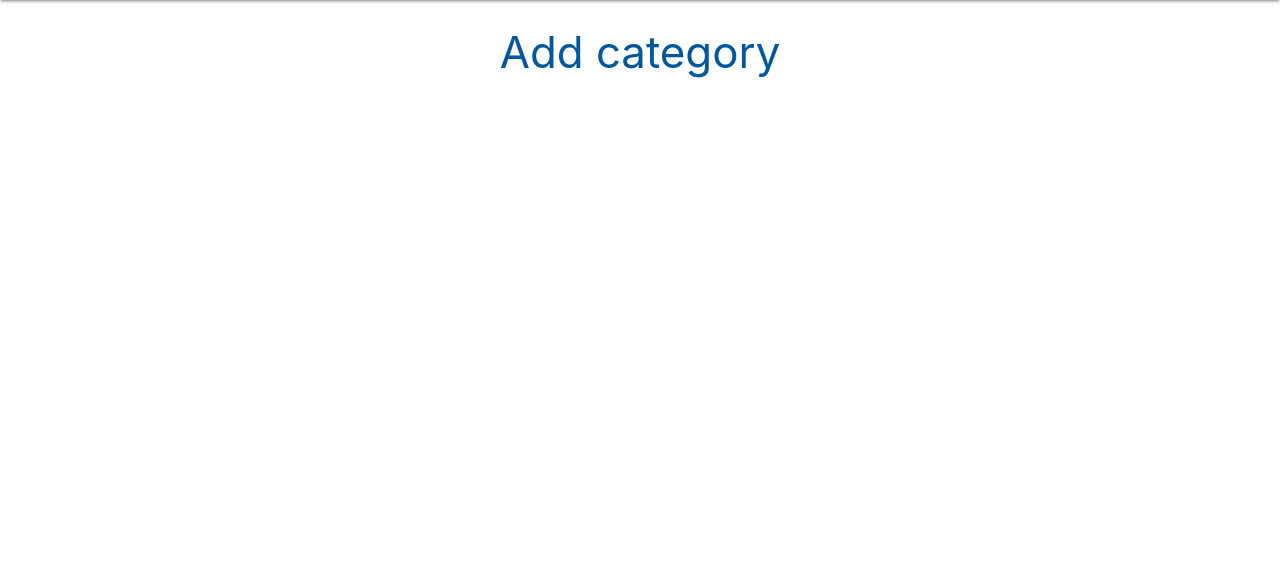
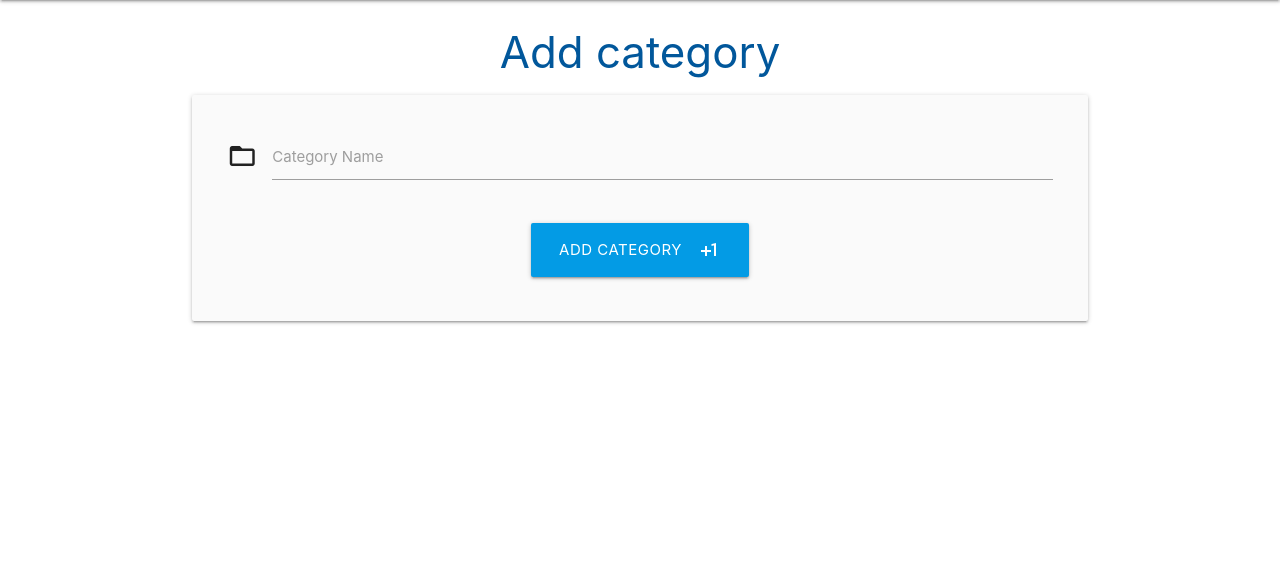
Before and after one commit to RobinF98/task-manager, a Flask app: page /add_category in a window 1280 px wide. Shown: the part 64-625 px from the top of the page. Run offline with Flask 3, Linux system fonts and the light colour scheme.

Commit message:
Add add category input form

```diff
--- a/taskmanager/templates/add_category.html
+++ b/taskmanager/templates/add_category.html
@@ -1,6 +1,26 @@
-{% extends "base.html" %}
-{% block content %}
+{% extends "base.html" %} {% block content %}
 
 <h3 class="light-blue-text text-darken-4 center-align">Add category</h3>
 
+<div class="row card-panel grey lighten-5">
+    <form class="col s12" method="POST" action="{{ url_for('add_category') }}">
+        <!-- category name -->
+        <div class="row">
+            <div class="input-field col s12">
+                <i class="material-icons prefix">folder_open</i>
+                <input name="category_name" id="category_name" minlength="3" maxlength="25" type="text" class="validate" required/>
+                <label for="category_name">Category Name</label>
+            </div>
+        </div>
+       <!-- submit button -->
+       <div class="row">
+        <div class="col s12 center-align">
+            <button type="submit" class="btn-large light-blue darken-1">
+                Add Category <i class="material-icons right">plus_one</i>
+            </button>
+        </div>
+    </div>
+    </form>
+</div>
+
 {% endblock %}
```
